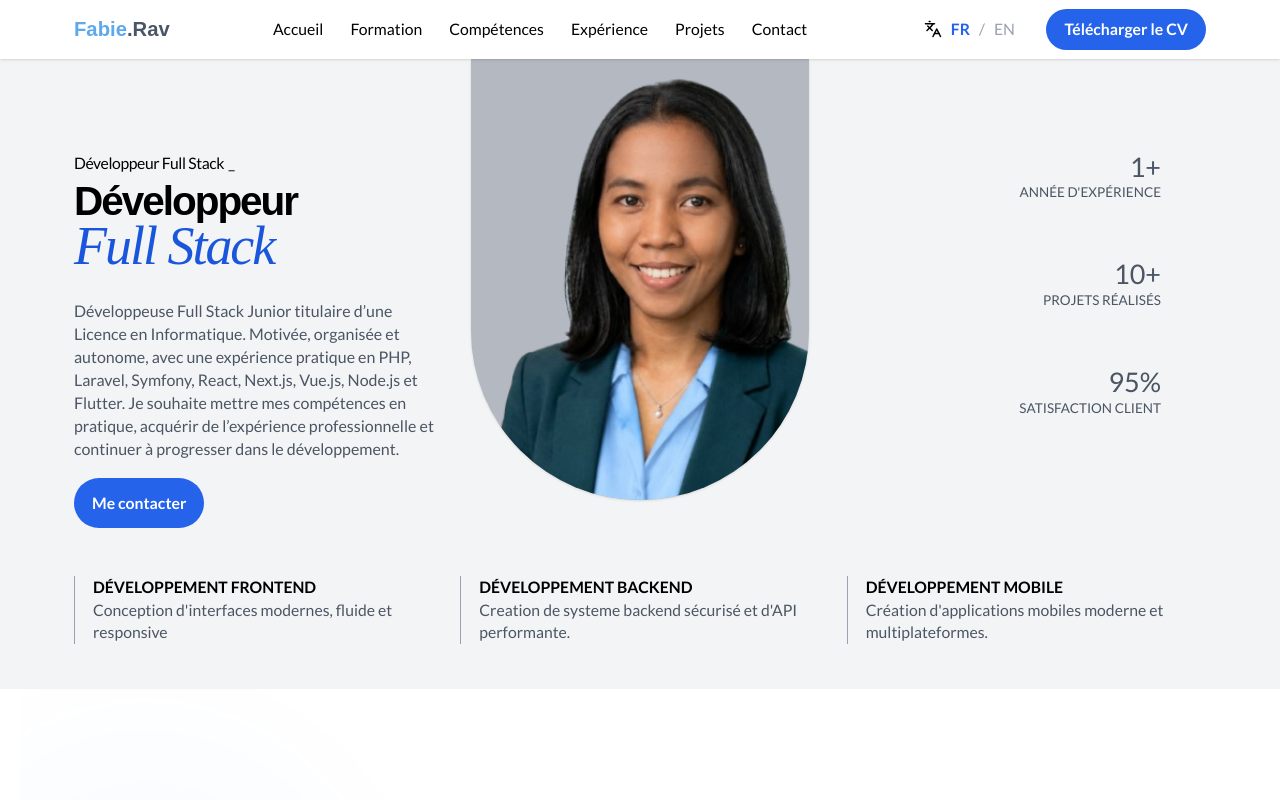
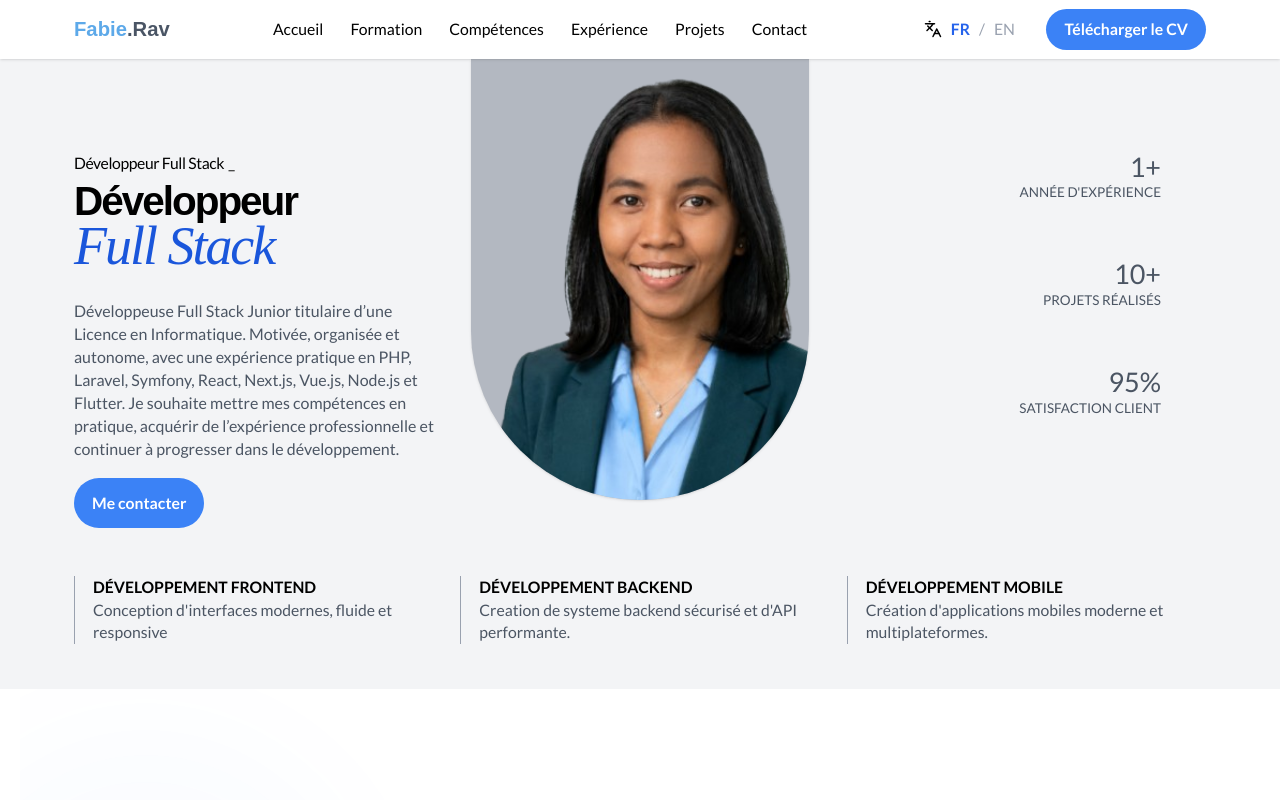
Before and after one commit to FabieRv/myportfolio, a React (Vite) app: page / in a window 1280 px wide. Shown: the top 800 px of the page. Built offline with nearby package versions, Linux system fonts and the light colour scheme.

Commit message:
ajour de modigication

```diff
--- a/src/Layout/Header.tsx
+++ b/src/Layout/Header.tsx
@@ -184,7 +184,7 @@ function Header() {
           </button>
 
           {/* CV DESKTOP */}
-          <div className="font-bold text-sm bg-primary py-2 px-4 rounded-full hover:bg-[#1D4ED8] ">
+          <div className="font-bold text-sm bg-[#3B82F6] py-2 px-4 rounded-full hover:bg-[#1D4ED8] ">
             <a
               className="text-white"
               href="/cv/cv_Fabienne_RAZAFIMAHARAVO.pdf"
--- a/src/components/common/Button.tsx
+++ b/src/components/common/Button.tsx
@@ -25,7 +25,7 @@ export default function Button({
 
   const variants = {
     "primary-dark":
-      "bg-[#2563eb] text-white py-3 px-4 rounded-full hover:bg-[#1D4ED8] text-sm",
+      "bg-[#3B82F6] text-white py-3 px-4 rounded-full hover:bg-[#1D4ED8] text-sm",
   }
 
   return (
--- a/src/components/sections/Contact.tsx
+++ b/src/components/sections/Contact.tsx
@@ -199,7 +199,7 @@ const SectionContact: React.FC = () => {
               className={`w-60 flex items-center justify-center ${
                 envoiEnCours
                   ? "bg-slate-400 cursor-not-allowed"
-                  : "bg-blue-600 hover:bg-blue-700"
+                  : "bg-[#3B82F6] hover:bg-blue-700"
               } text-white text-sm   font-header py-2 w-50 rounded-full transition-all shadow-lg shadow-blue-600/10  gap-3`}
             >
               {envoiEnCours
```
